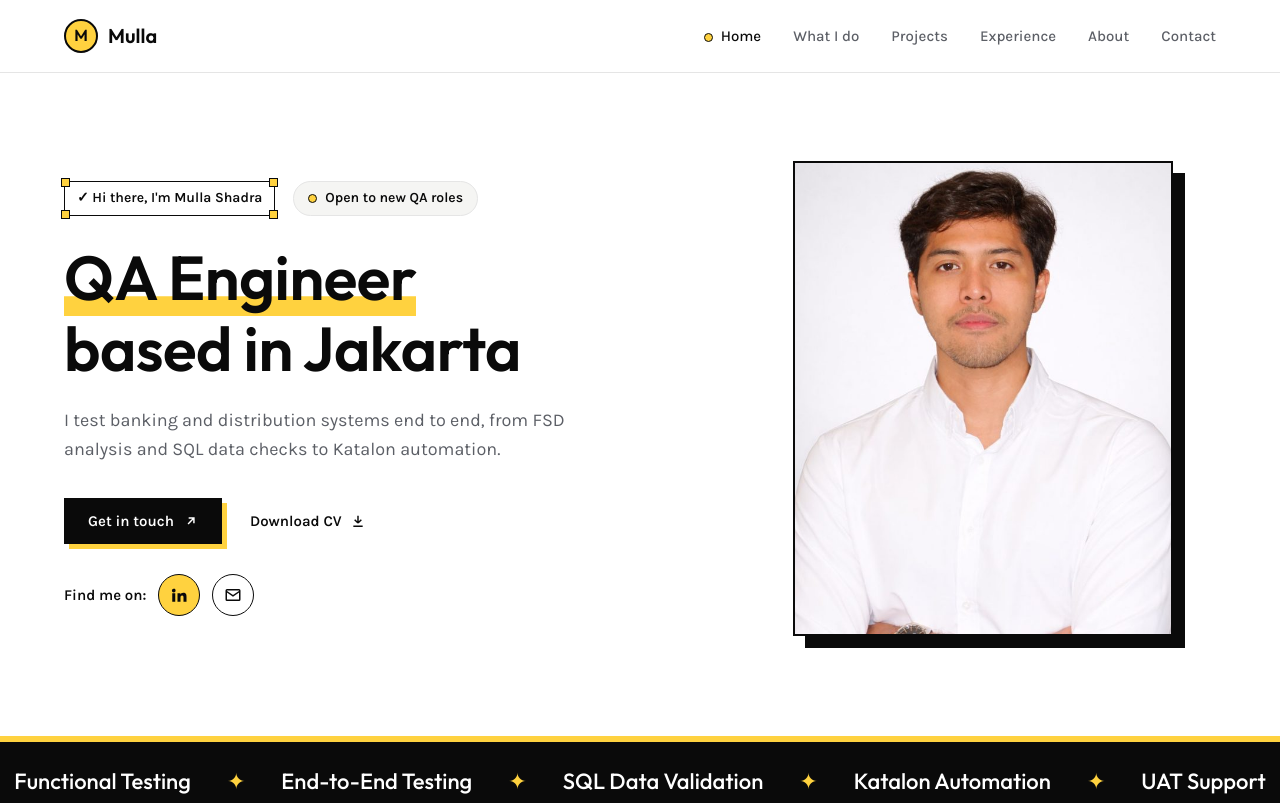
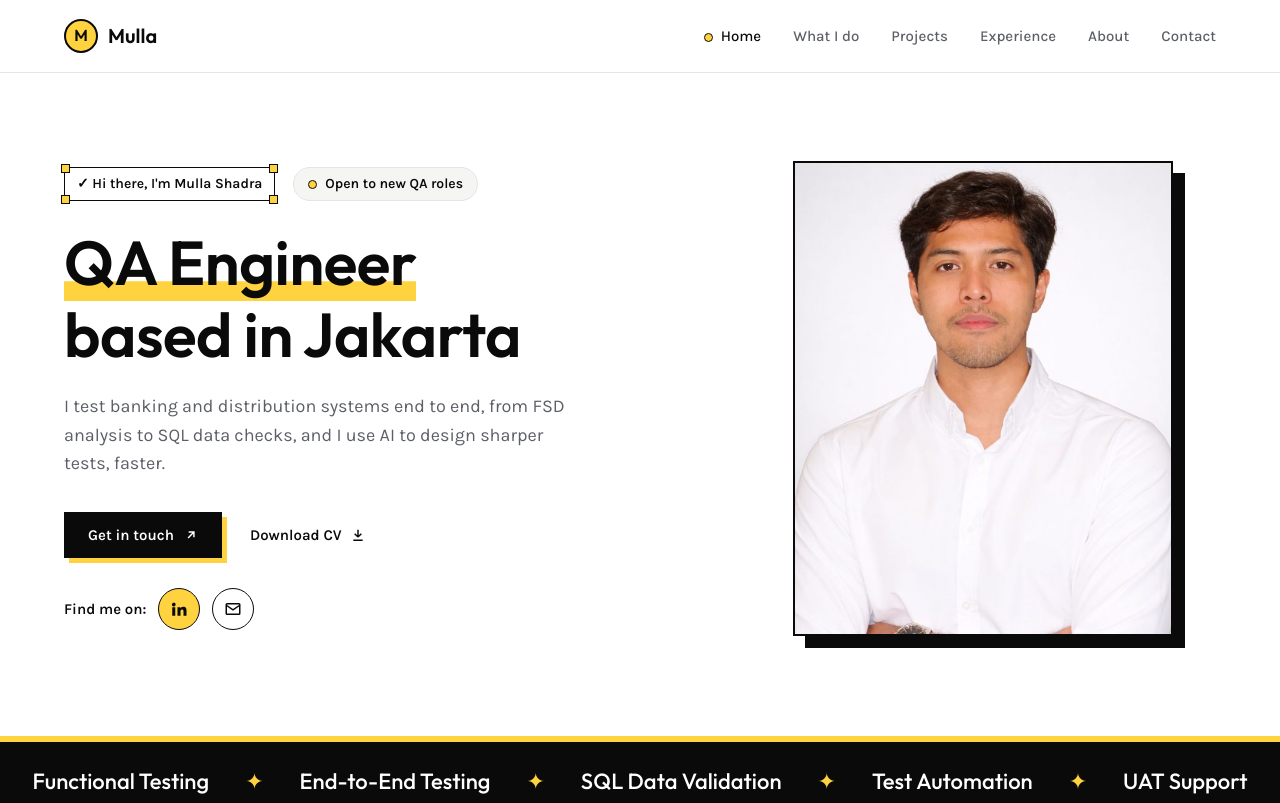
Before and after one commit to MullaSh/Mulla-Portfolio, a plain HTML site: page index.html in a window 1280 px wide. Shown: the top 803 px of the page. Drawn offline with Linux system fonts and the light colour scheme.

Commit message:
Revised wording

```diff
--- a/index.html
+++ b/index.html
@@ -34,7 +34,7 @@
       <div>
         <div class="hero-top"><span class="tag"><span class="h1x"></span>✓ Hi there, I'm Mulla Shadra</span><span class="status"><span class="dot"></span>Open to new QA roles</span></div>
         <h1><span class="hl">QA Engineer</span><br>based in Jakarta</h1>
-        <p class="lead">I test banking and distribution systems end to end, from FSD analysis and SQL data checks to Katalon automation.</p>
+        <p class="lead">I test banking and distribution systems end to end, from FSD analysis to SQL data checks, and I use AI to design sharper tests, faster.</p>
         <div class="hero-actions">
           <a class="btn" href="#contact">Get in touch
             <svg width="14" height="14" viewBox="0 0 24 24" fill="none" stroke="currentColor" stroke-width="2.5" aria-hidden="true"><path d="M7 17 17 7M8 7h9v9"/></svg></a>
@@ -54,7 +54,7 @@
 
   <!-- BAND (static) -->
   <div class="band" aria-hidden="true">
-    <ul><li>Functional Testing</li><li class="star">✦</li><li>End-to-End Testing</li><li class="star">✦</li><li>SQL Data Validation</li><li class="star">✦</li><li>Katalon Automation</li><li class="star">✦</li><li>UAT Support</li></ul>
+    <ul><li>Functional Testing</li><li class="star">✦</li><li>End-to-End Testing</li><li class="star">✦</li><li>SQL Data Validation</li><li class="star">✦</li><li>Test Automation</li><li class="star">✦</li><li>UAT Support</li></ul>
   </div>
 
   <!-- WHAT I DO -->
```
Also changed, not shown: CONTENT.md (+1 -1 lines).
